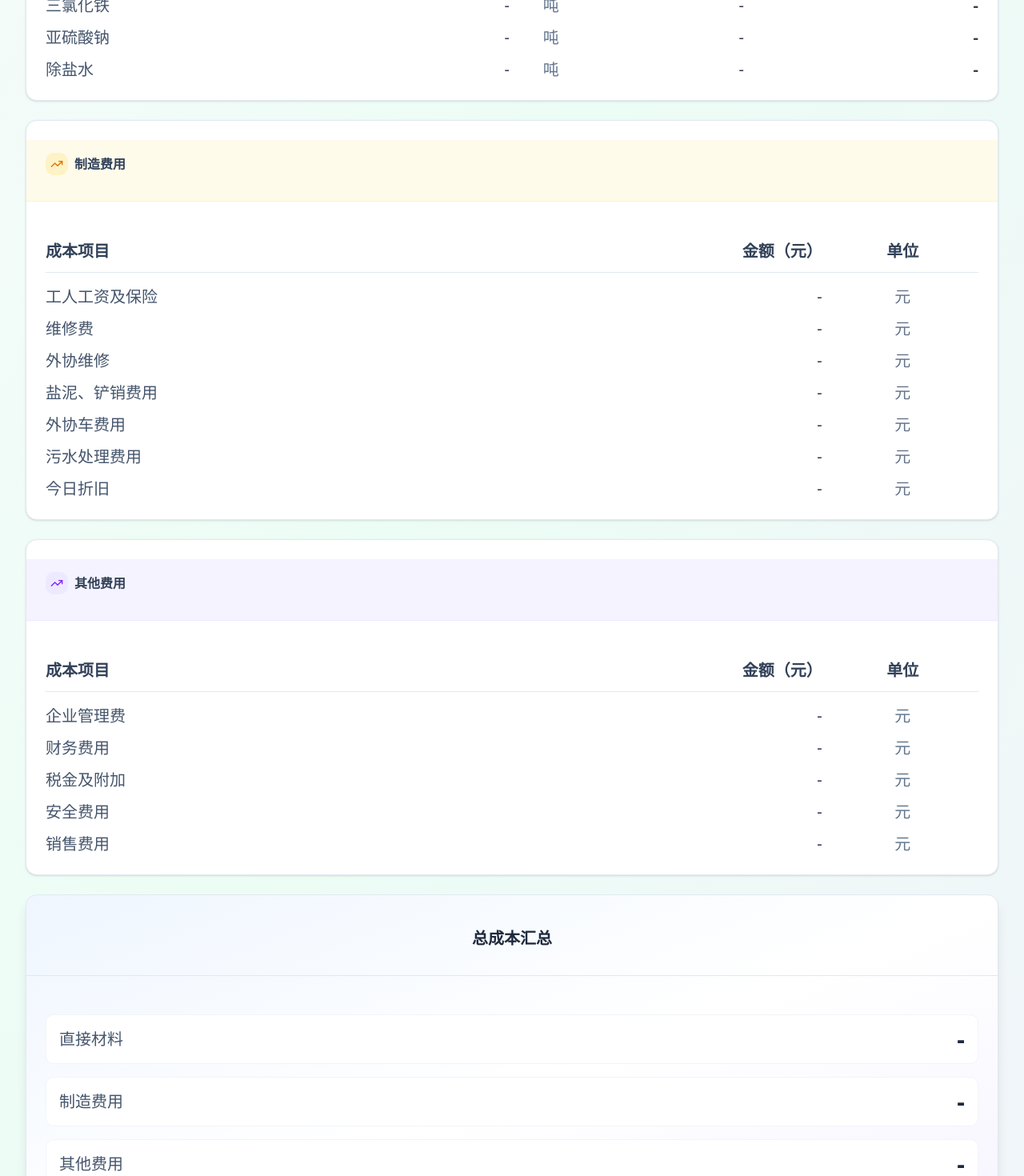
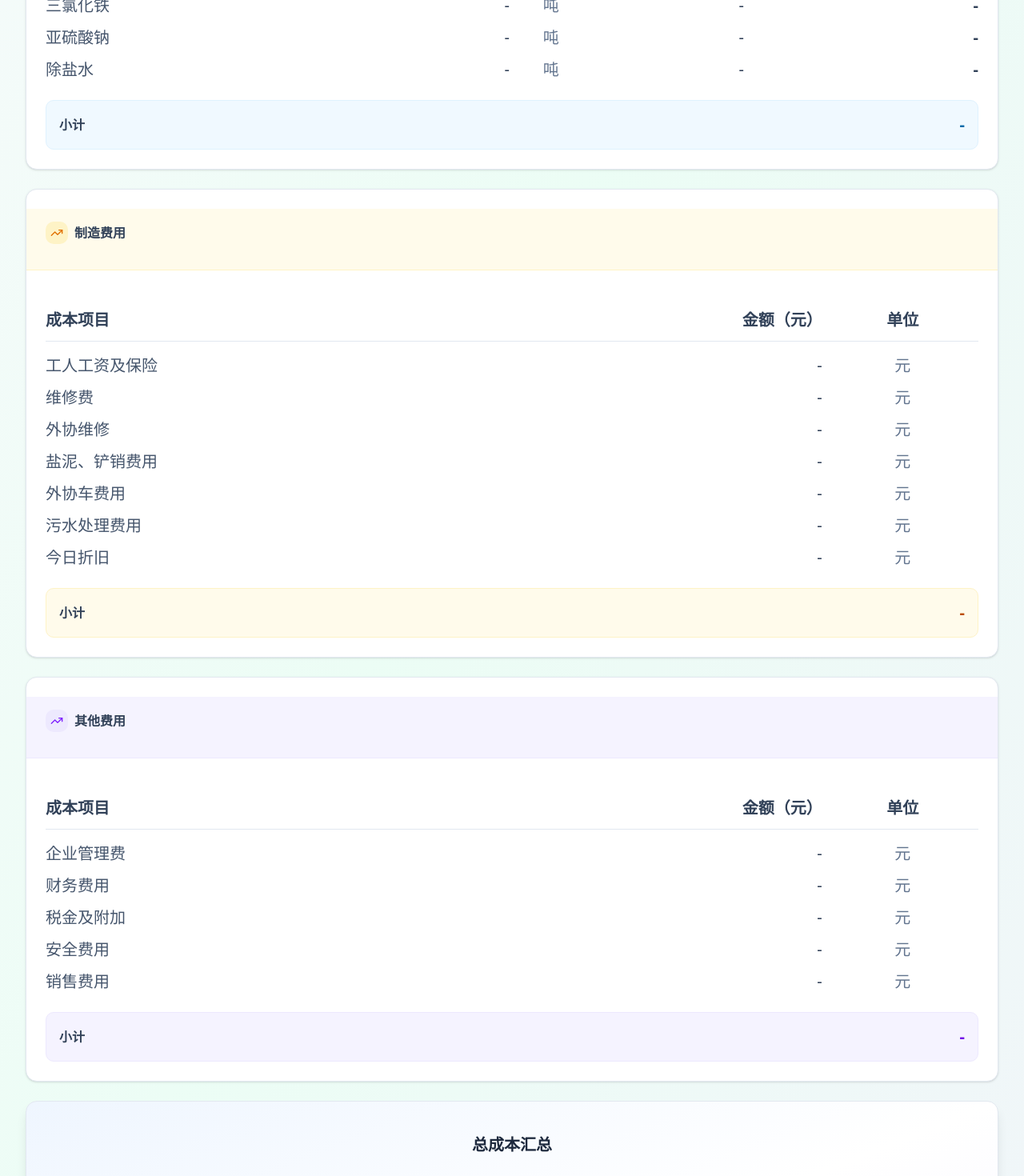
Before and after one commit to qiangshany/cost-accounting, a Next.js app: page /admin in a window 1280 px wide. Shown: the part 940-2410 px from the top of the page at 80% size. Built offline with nearby package versions, Linux system fonts and the light colour scheme; sample sign-in values are in the browser's storage.

Commit message:
fix: Admin总成本计算改为直接对单项求和后保留2位小数

```diff
--- a/src/app/admin/page.tsx
+++ b/src/app/admin/page.tsx
@@ -888,7 +888,17 @@ export default function AdminPage() {
                     );
                   })}
                 </div>
-
+                <div className="mt-6 p-4 bg-sky-50 dark:bg-sky-950/20 rounded-lg border border-sky-100 dark:border-sky-900/30">
+                  <div className="flex items-center justify-between">
+                    <span className="text-base font-semibold text-slate-700 dark:text-slate-300">小计</span>
+                    <span className="text-xl font-bold text-sky-700 dark:text-sky-400">
+                      {(() => {
+                        const sum = Object.values(costListData.materials?.costs || {}).reduce((s, v) => s + (v || 0), 0);
+                        return sum > 0 ? `¥${sum.toFixed(2)}` : '-';
+                      })()}
+                    </span>
+                  </div>
+                </div>
               </CardContent>
             </Card>
 
@@ -927,7 +937,17 @@ export default function AdminPage() {
                     );
                   })}
                 </div>
-
+                <div className="mt-6 p-4 bg-amber-50 dark:bg-amber-950/20 rounded-lg border border-amber-100 dark:border-amber-900/30">
+                  <div className="flex items-center justify-between">
+                    <span className="text-base font-semibold text-slate-700 dark:text-slate-300">小计</span>
+                    <span className="text-xl font-bold text-amber-700 dark:text-amber-400">
+                      {(() => {
+                        const sum = Object.values(costListData.laborAndMaintenance || {}).reduce((s, v) => s + (v || 0), 0);
+                        return sum > 0 ? `¥${sum.toFixed(2)}` : '-';
+                      })()}
+                    </span>
+                  </div>
+                </div>
               </CardContent>
             </Card>
 
@@ -966,7 +986,17 @@ export default function AdminPage() {
                     );
                   })}
                 </div>
-
+                <div className="mt-6 p-4 bg-violet-50 dark:bg-violet-950/20 rounded-lg border border-violet-100 dark:border-violet-900/30">
+                  <div className="flex items-center justify-between">
+                    <span className="text-base font-semibold text-slate-700 dark:text-slate-300">小计</span>
+                    <span className="text-xl font-bold text-violet-700 dark:text-violet-400">
+                      {(() => {
+                        const sum = Object.values(costListData.periodExpenses || {}).reduce((s, v) => s + (v || 0), 0);
+                        return sum > 0 ? `¥${sum.toFixed(2)}` : '-';
+                      })()}
+                    </span>
+                  </div>
+                </div>
               </CardContent>
             </Card>
 
```
